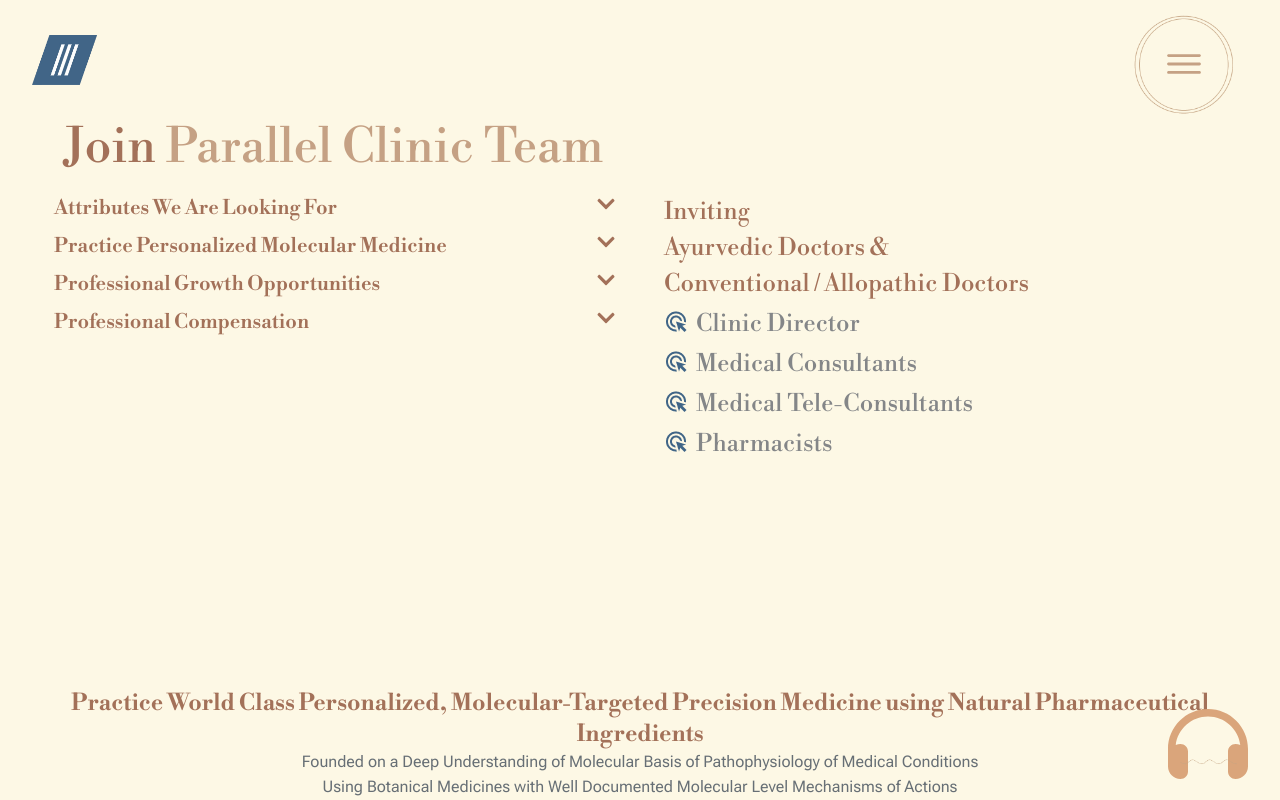
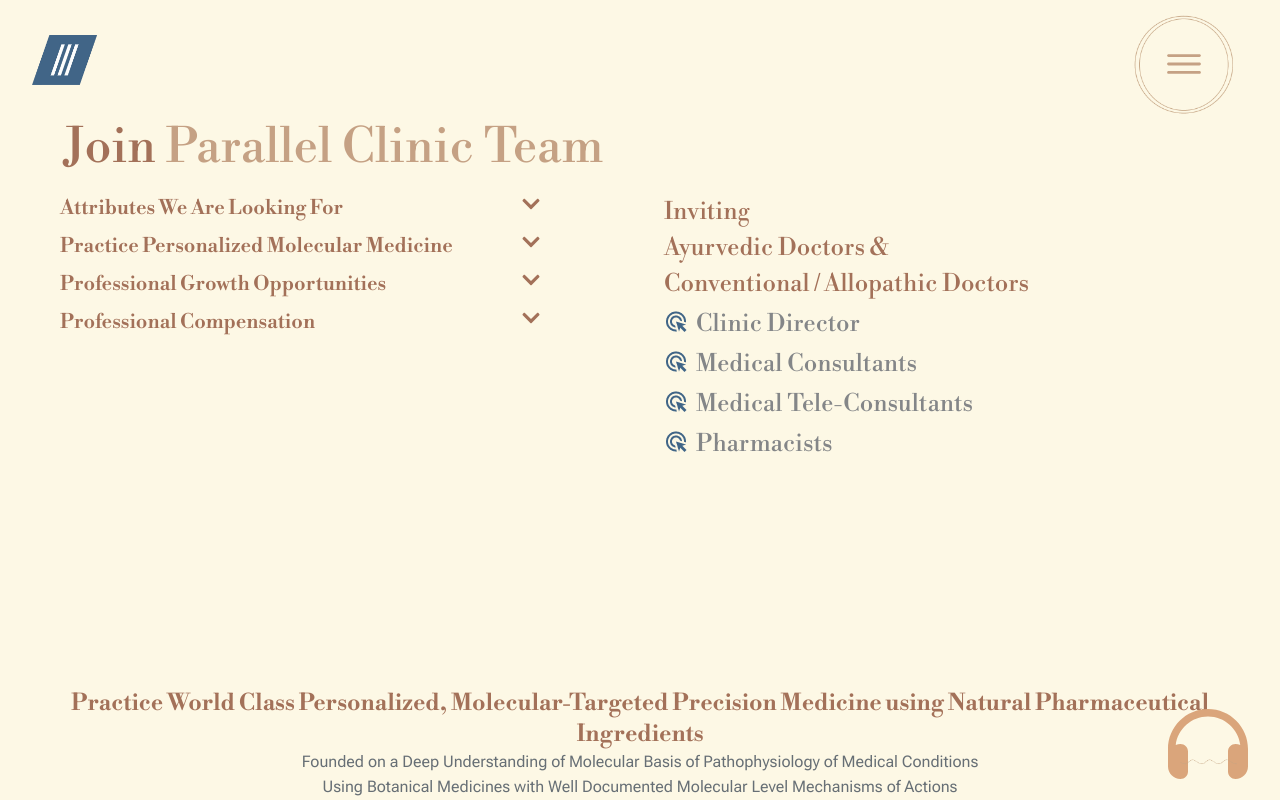
Before and after one commit to developerphanom12/parallelclinic, a React (Vite) app: page /joinparallelclinic in a window 1280 px wide. Built offline with nearby package versions, Linux system fonts and the light colour scheme.

Commit message:
Last Fix

```diff
--- a/src/Pages/ChooseHope.jsx
+++ b/src/Pages/ChooseHope.jsx
@@ -150,10 +150,10 @@
       {/* Consult Doctors Text - Left Bottom */}
      <div className="absolute bottom-1 lg:bottom-10 w-full px-6 sm:px-16 flex flex-col lg:flex-row justify-between items-center  gap-6 sm:gap-0 ">
   {/* Left Text */}
-  <div className="text-[#A37159] text-center sm:text-left">
+  <div className="text-[#A37159] text-center lg:text-left">
     <h2 style={{ fontFamily: "libre bodoni" }} className="sm:text-[24px] text-[18px]">
       Consult Parallel Clinic Doctors
-      <br />
+      <br className="hidden lg:block"/>
       Without Leaving Your House
     </h2>
   </div>
--- a/src/Pages/JoinClinic.jsx
+++ b/src/Pages/JoinClinic.jsx
@@ -356,25 +356,27 @@
     <div className="relative">
       <div
         ref={requirementsRef}
-        className="h-auto lg:overflow-y-auto pb-10 sm:pl-[5%]"
+        className="h-auto lg:overflow-y-auto pb-10 sm:pl-[6%] w-full lg:w-[90%]"
       >
         {displayData?.map((section, index) => (
           <div key={index} className="pb-2">
             <div
-              className="text-[#A37159] text-[20px] font-semibold flex items-start justify-between cursor-pointer"
+              className="text-[#A37159] text-[20px] font-semibold flex items-start gap-1 justify-between cursor-pointer"
               onClick={() => toggleSection(index)}
             >
-              <h2 style={{ fontFamily: "libre bodoni" }} className="flex items-start gap-2">
+              <h2 style={{ fontFamily: "libre bodoni" }} className="flex items-start gap-2 w-[93%]">
                 <span className="">{section?.index}</span>
                 <span className="flex-1">{section?.title}</span>
               </h2>
 
+              <div className="w-[7%] ">
 
               {openSections[index] ? (
-                <FaChevronUp size={20} className="text-[#A37159] " />
+                <FaChevronUp size={20} className="text-[#A37159] lg:mr-[15%] " />
               ) : (
-                <FaChevronDown size={20} className="text-[#A37159]" />
+                <FaChevronDown size={20} className="text-[#A37159] lg:mr-[15%]  " />
               )}
+              </div>
 
             </div>
 
@@ -418,19 +420,19 @@
     <h4 className=" text-[#A37159] text-[24px]">Conventional / Allopathic Doctors</h4>
       <div onClick={()=>navigate("/joinparallelclinic/clinicdirector")} className="flex gap-2 items-center cursor-pointer">
         <img src={currentLogo} alt="icon" />
-        <ul className="hover:text-[#A37159] text-[#848688] text-[24px] pt-1">Clinic Director</ul>
+        <ul className="hover:text-[#A37159] hover:text-[25px] text-[#848688] text-[24px] pt-1">Clinic Director</ul>
       </div>
       <div onClick={()=>navigate("/joinparallelclinic/medicalconsultants")} className="flex gap-2 items-center cursor-pointer">
         <img src={currentLogo} alt="icon" />
-        <ul className="hover:text-[#A37159] text-[#848688] text-[24px] pt-1">Medical Consultants</ul>
+        <ul className="hover:text-[#A37159] hover:text-[25px] text-[#848688] text-[24px] pt-1">Medical Consultants</ul>
       </div>
       <div onClick={()=>navigate("/joinparallelclinic/medicalteleconsultants")} className="flex gap-2 items-center cursor-pointer">
         <img src={currentLogo} alt="icon" />
-        <ul className="hover:text-[#A37159] text-[#848688] text-[24px] pt-1">Medical Tele-Consultants</ul>
+        <ul className="hover:text-[#A37159] hover:text-[25px] text-[#848688] text-[24px] pt-1">Medical Tele-Consultants</ul>
       </div>
       <div onClick={()=>navigate("/joinparallelclinic/pharmacists")} className="flex gap-2 items-center cursor-pointer">
         <img src={currentLogo} alt="icon" />
-        <ul className="hover:text-[#A37159] text-[#848688] text-[24px] pt-1">Pharmacists</ul>
+        <ul className="hover:text-[#A37159] hover:text-[25px] text-[#848688] text-[24px] pt-1">Pharmacists</ul>
       </div>
       {/* <ul></ul>
       <ul></ul>
--- a/src/components/NewNavbar.jsx
+++ b/src/components/NewNavbar.jsx
@@ -4,7 +4,7 @@
 import menuGif from "../assets/p2.gif";
 import logoClinic from "../assets/Parallel_logo.png";
 import NavbarMobile from "./NavbarMobile";
-import NameLogo from "../assets/NameLogo.png";
+import NameLogo from "../assets/NameLogo.jpg";
 
 const NewNavbar = () => {
   const [showMenu, setShowMenu] = useState(false);
@@ -32,7 +32,7 @@
                 onClick={() => navigate("/")}
               />
             </div>
-            <div className="hidden lg:block">
+            <div className="hidden lg:block w-[30vw]">
               <img
                 src={NameLogo}
                 className="scale-75 cursor-pointer"
```
Also changed, not shown: src/assets/NameLogo.jpg (added), src/assets/NameLogo.png (deleted).
